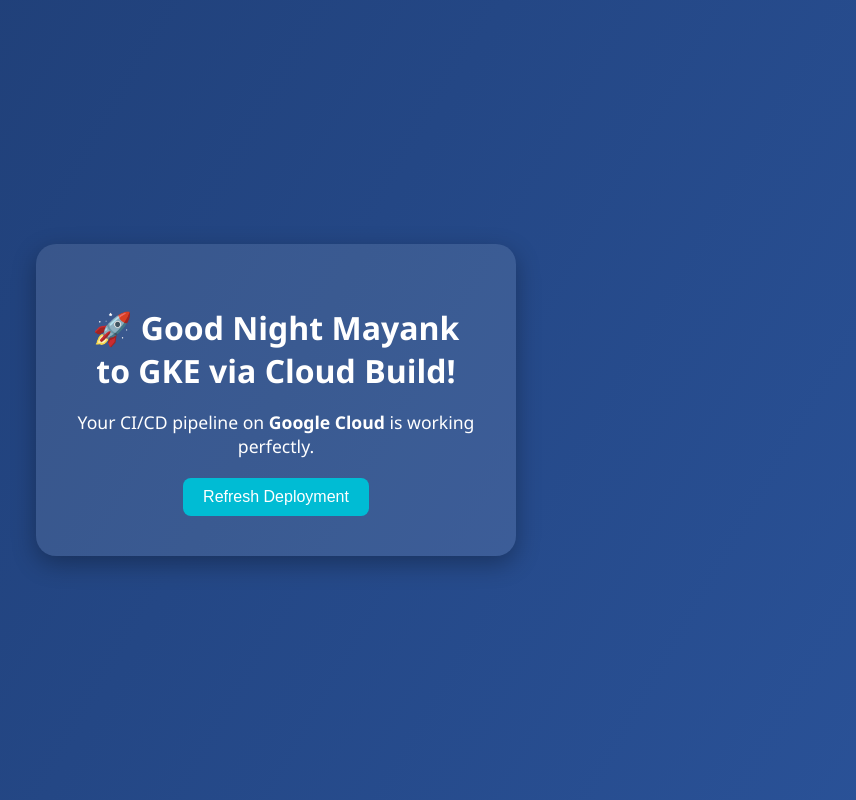
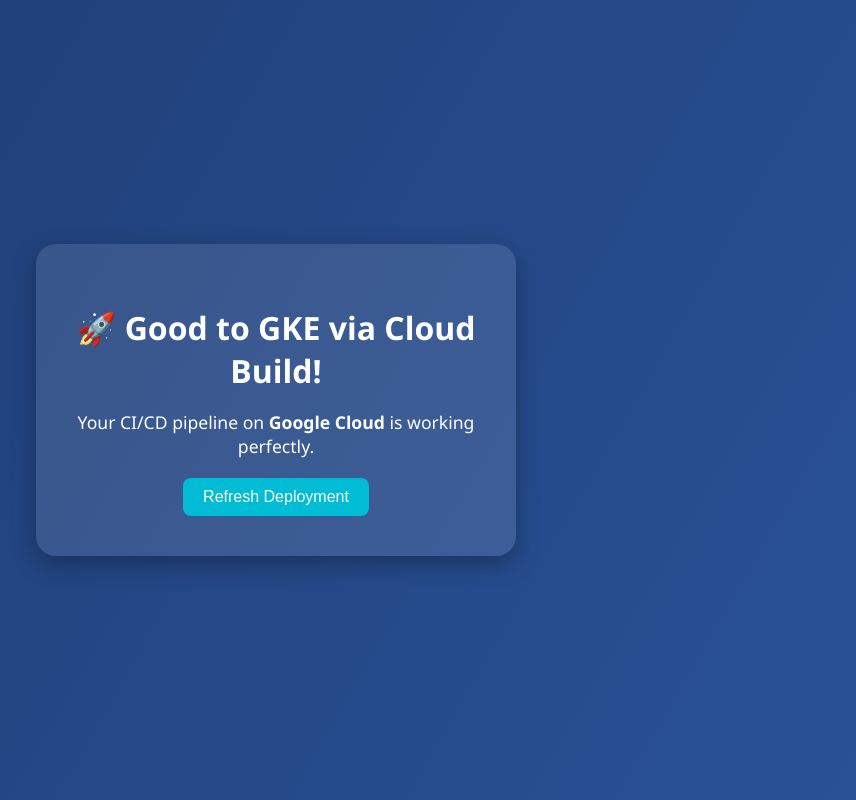
Before and after one commit to Prashantkumar477447/Node.js-Application, a website: page app/views/index.html in a window 1280 px wide. Shown: the whole page, without its empty margins (364-1220 px from the left). Drawn offline with Linux system fonts and the light colour scheme.

Commit message:
Update index.html

```diff
--- a/app/views/index.html
+++ b/app/views/index.html
@@ -8,7 +8,7 @@
 </head>
 <body>
   <div class="container">
-    <h1>🚀 Good Night Mayank to GKE via Cloud Build!</h1>
+    <h1>🚀 Good to GKE via Cloud Build!</h1>
     <p>Your CI/CD pipeline on <strong>Google Cloud</strong> is working perfectly.</p>
     <button onclick="window.location.reload()">Refresh Deployment</button>
   </div>
```
